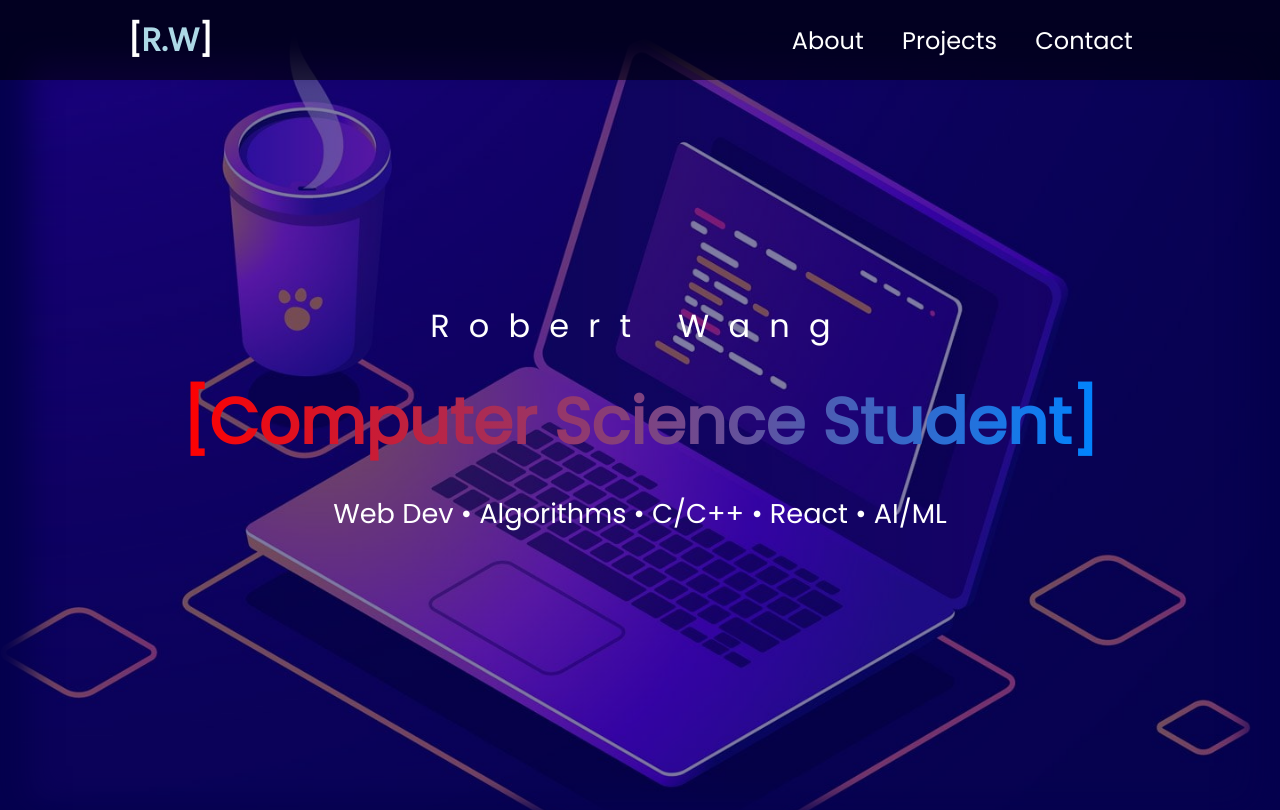
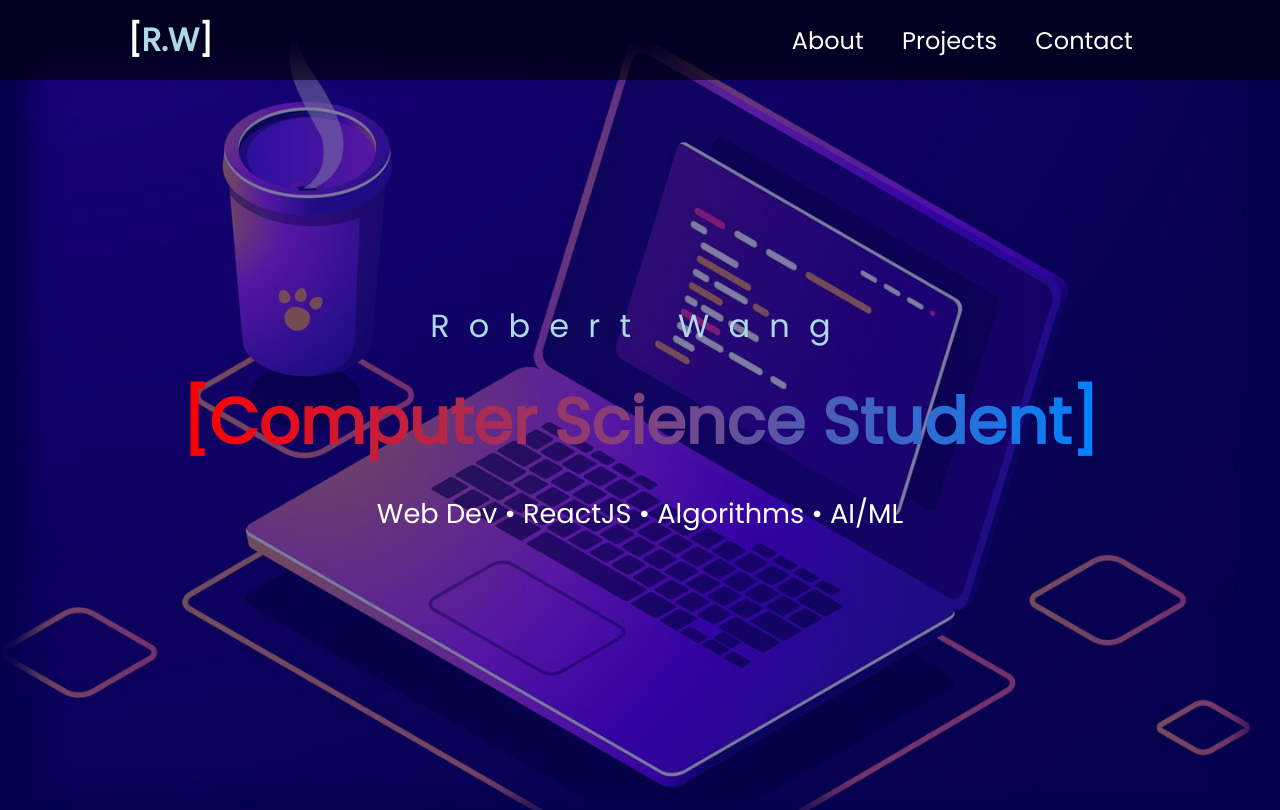
Before and after one commit to RWang-Dev/My-Website, a React (Create React App) app: page / in a window 1280 px wide. Shown: the top 810 px of the page. Built offline with nearby package versions, Linux system fonts and the light colour scheme.

Commit message:
new intro picture text

```diff
--- a/src/pages/About-Me-Page/AboutMeInfo.js
+++ b/src/pages/About-Me-Page/AboutMeInfo.js
@@ -12,7 +12,7 @@ export const myInfo = [
       <div>
         <h1 className={classes.intro_name}>Robert Wang</h1>
         <h3 className={classes.intro_desc}>[Computer Science Student]</h3>
-        <p className={classes.intro_keywords}>Web Dev  •  Algorithms  •  C/C++  •  React  •   AI/ML</p>
+        <p className={classes.intro_keywords}>Web Dev  •  ReactJS  •  Algorithms  •   AI/ML</p>
       </div>
     ),
   },
--- a/src/pages/About-Me-Page/AboutMeInfo.module.css
+++ b/src/pages/About-Me-Page/AboutMeInfo.module.css
@@ -12,6 +12,7 @@
     white-space: nowrap;
     margin: auto;
     width: auto;
+    color: lightblue;
 }
 
 .title_color_gradient{
```
